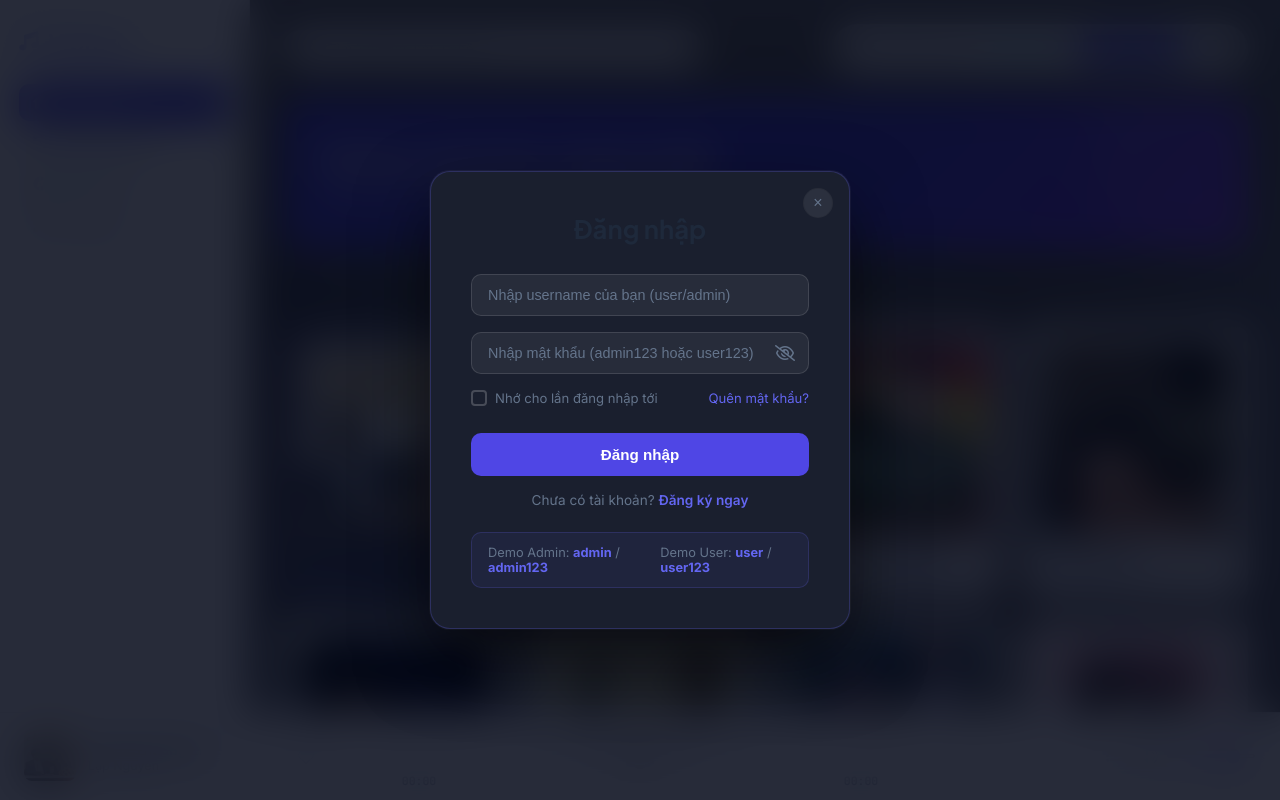
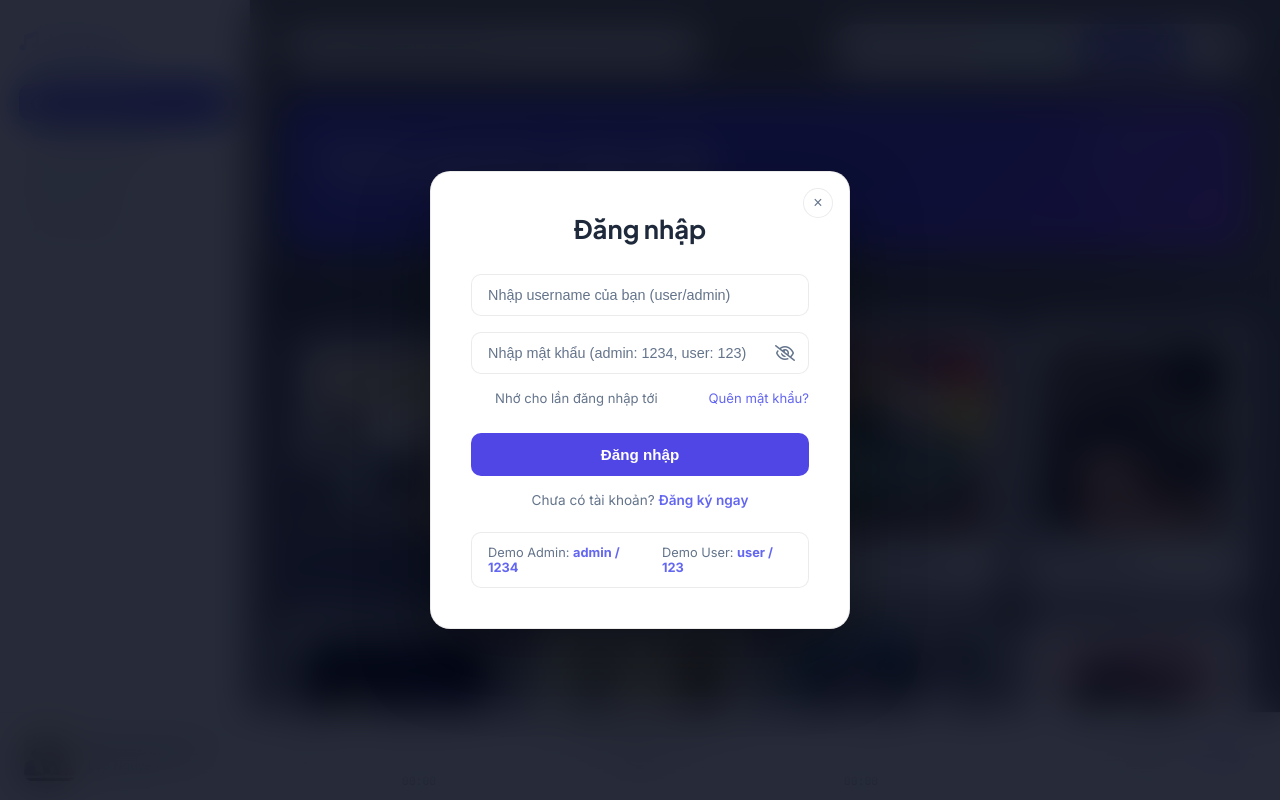
Before and after one commit to Nonesen/Git_website-Nh-c, a Next.js app: page / in a window 1280 px wide. Both pictures are taken after a click on the button "Đăng nhập". Built offline with nearby package versions, Linux system fonts and the light colour scheme.

Commit message:
fix: resolve AuthModal text visibility in light mode and update mock passwords

```diff
--- a/app/globals.css
+++ b/app/globals.css
@@ -738,13 +738,13 @@ h1, h2, h3, .logo span {
 }
 
 .auth-card {
-    background: #1a1f2e;
-    border: 1px solid rgba(99, 102, 241, 0.25);
+    background: var(--bg-sidebar);
+    border: 1px solid var(--glass-border);
     padding: 2.5rem;
     border-radius: 20px;
     width: 100%;
     max-width: 420px;
-    box-shadow: 0 30px 70px rgba(0, 0, 0, 0.6), 0 0 0 1px rgba(255,255,255,0.05);
+    box-shadow: 0 30px 70px rgba(0, 0, 0, 0.4), 0 0 0 1px var(--glass-border);
     position: relative;
 }
 
@@ -786,8 +786,8 @@ h1, h2, h3, .logo span {
 .form-group input {
     width: 100%;
     padding: 12px 16px;
-    background: rgba(255, 255, 255, 0.06);
-    border: 1px solid rgba(255, 255, 255, 0.12);
+    background: var(--bg-card);
+    border: 1px solid var(--glass-border);
     border-radius: 10px;
     color: var(--text-main);
     font-size: 0.9rem;
@@ -861,8 +861,8 @@ h1, h2, h3, .logo span {
 .demo-creds {
     margin-top: 1.5rem;
     padding: 12px 16px;
-    background: rgba(99, 102, 241, 0.08);
-    border: 1px solid rgba(99, 102, 241, 0.2);
+    background: var(--bg-card);
+    border: 1px solid var(--glass-border);
     border-radius: 10px;
     font-size: 0.8rem;
     color: var(--text-muted);
--- a/components/AuthModal.tsx
+++ b/components/AuthModal.tsx
@@ -53,7 +53,7 @@ const AuthModal: React.FC<AuthModalProps> = ({ isOpen, onClose }) => {
                             <div className="form-group password-group">
                                 <input
                                     type="password"
-                                    placeholder="Nhập mật khẩu (admin123 hoặc user123)"
+                                    placeholder="Nhập mật khẩu (admin: 1234, user: 123)"
                                     value={password}
                                     onChange={(e) => setPassword(e.target.value)}
                                 />
@@ -94,8 +94,8 @@ const AuthModal: React.FC<AuthModalProps> = ({ isOpen, onClose }) => {
                 )}
 
                 <div className="demo-creds">
-                    <p>Demo Admin: <strong>admin</strong> / <strong>admin123</strong></p>
-                    <p>Demo User: <strong>user</strong> / <strong>user123</strong></p>
+                    <span>Demo Admin: <strong>admin / 1234</strong></span>
+                    <span>Demo User: <strong>user / 123</strong></span>
                 </div>
             </div>
         </div>
--- a/data/constants.ts
+++ b/data/constants.ts
@@ -166,6 +166,6 @@ export const translations = {
 };
 
 export const initialUsers = [
-    { username: 'admin', password: 'admin123', name: 'Quản trị viên', role: 'admin' },
-    { username: 'user', password: 'user123', name: 'người dùng', role: 'user' }
+    { username: 'admin', password: '1234', name: 'Quản trị viên', role: 'admin' },
+    { username: 'user', password: '123', name: 'người dùng', role: 'user' }
 ];
```
Also changed, not shown: legacy-vanilla/README.md.
